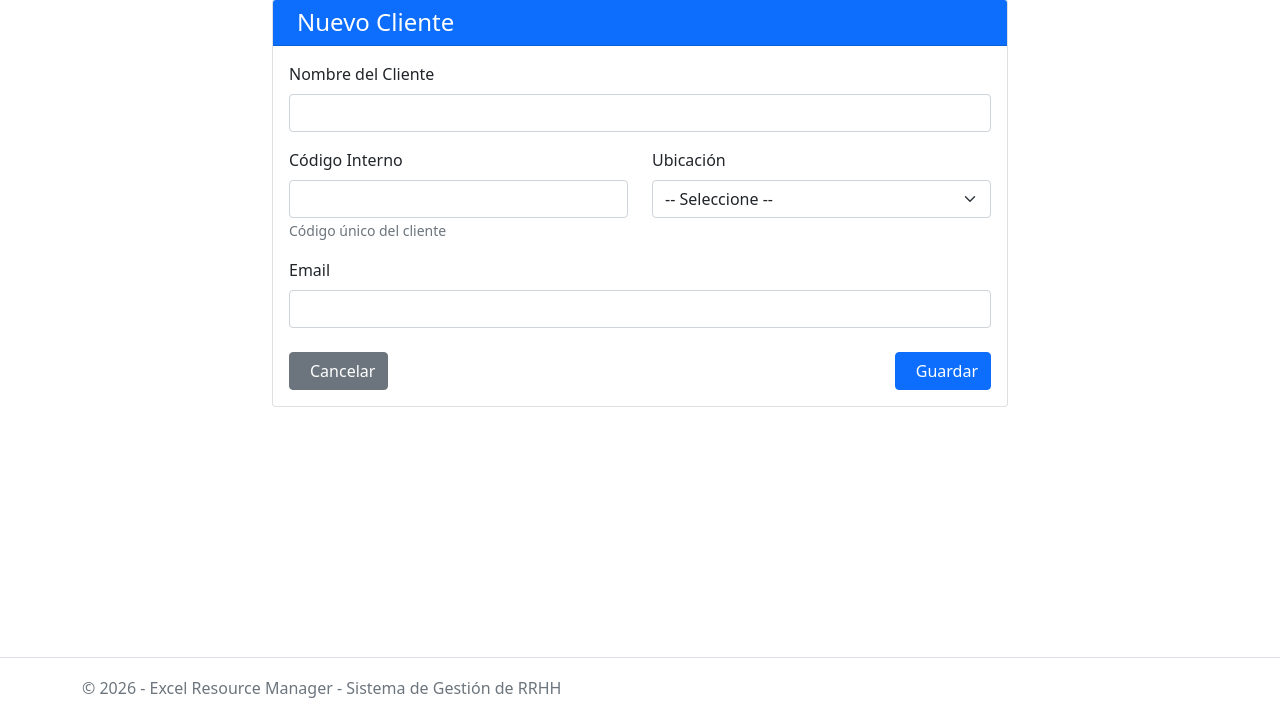
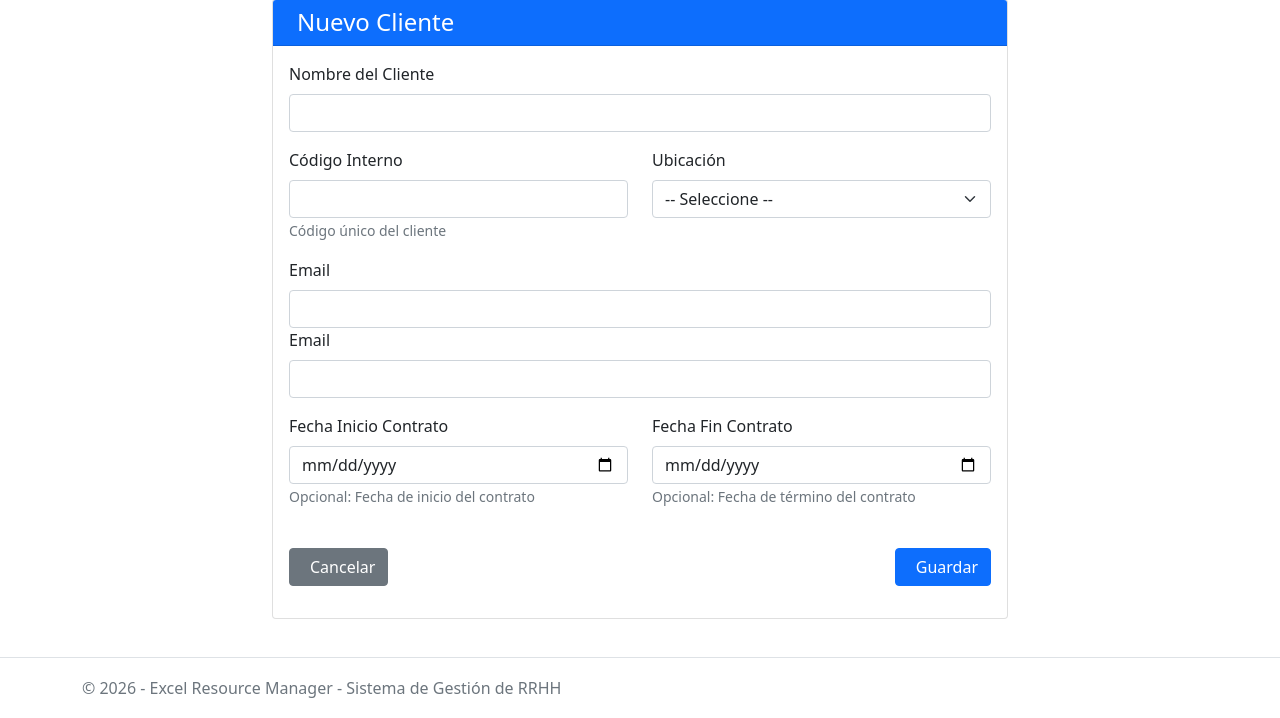
Before and after one commit to equisgroup/excelTest, an ASP.NET Core app: template ExcelResourceManager.Web/Views/Clientes/Create.cshtml in a window 1280 px wide. Shown: the part 82-800 px from the top of the page. Run offline with ASP.NET Core 8, Linux system fonts and the light colour scheme; the template is opened without the code that fills it, so the values that code supplies are empty; style sheets or scripts are compiled from the project's sources; some libraries are stand-ins or nearby versions.

Commit message:
Phase 1 Part 3: Add contract date fields to Cliente UI
CLIENTE UI UPDATED:
1. Create.cshtml - Added contract date fields:
   - FechaContratoInicio (date picker)
   - FechaContratoFin (date picker)
   - Helpful text labels explaining these are optional

2. Edit.cshtml - Added same contract date fields for editing

3. Index.cshtml - Added contract date columns to table:
   - Contrato Inicio column with formatted dates (dd/MM/yyyy)
   - Contrato Fin column with formatted dates
   - Shows "-" when dates are null

FEATURES:
- Users can now define contract periods for clients
- Essential for detecting AsignacionFueraContrato conflicts
- Validates assignments are within contract periods
- Clean date display in list view

BUILD STATUS: ✅ SUCCESS - 0 Errors, 1 Warning (nullability, unrelated)

NEXT STEPS:
- Create RolCliente CRUD interface
- Update seed data with contract dates and roles
- Create test scenarios for new conflict types

PROGRESS: ~40% complete on Phase 1

Co-authored-by: equisgroup <6494033+equisgroup@users.noreply.github.com>

```diff
--- a/ExcelResourceManager.Web/Views/Clientes/Create.cshtml
+++ b/ExcelResourceManager.Web/Views/Clientes/Create.cshtml
@@ -47,7 +47,26 @@
                         <div class="mb-3">
                             <label asp-for="Email" class="form-label">Email</label>
                             <input asp-for="Email" type="email" class="form-control" />
+                        <div class="mb-3">
+                            <label asp-for="Email" class="form-label">Email</label>
+                            <input asp-for="Email" type="email" class="form-control" />
                             <span asp-validation-for="Email" class="text-danger"></span>
+                        </div>
+
+                        <div class="row">
+                            <div class="col-md-6 mb-3">
+                                <label asp-for="FechaContratoInicio" class="form-label">Fecha Inicio Contrato</label>
+                                <input asp-for="FechaContratoInicio" type="date" class="form-control" />
+                                <span asp-validation-for="FechaContratoInicio" class="text-danger"></span>
+                                <small class="form-text text-muted">Opcional: Fecha de inicio del contrato</small>
+                            </div>
+
+                            <div class="col-md-6 mb-3">
+                                <label asp-for="FechaContratoFin" class="form-label">Fecha Fin Contrato</label>
+                                <input asp-for="FechaContratoFin" type="date" class="form-control" />
+                                <span asp-validation-for="FechaContratoFin" class="text-danger"></span>
+                                <small class="form-text text-muted">Opcional: Fecha de término del contrato</small>
+                            </div>
                         </div>
 
                         <div class="d-flex justify-content-between mt-4">
```
Also changed, not shown: ExcelResourceManager.Web/Views/Clientes/Edit.cshtml (+16 -0 lines), ExcelResourceManager.Web/Views/Clientes/Index.cshtml (+22 -0 lines).
